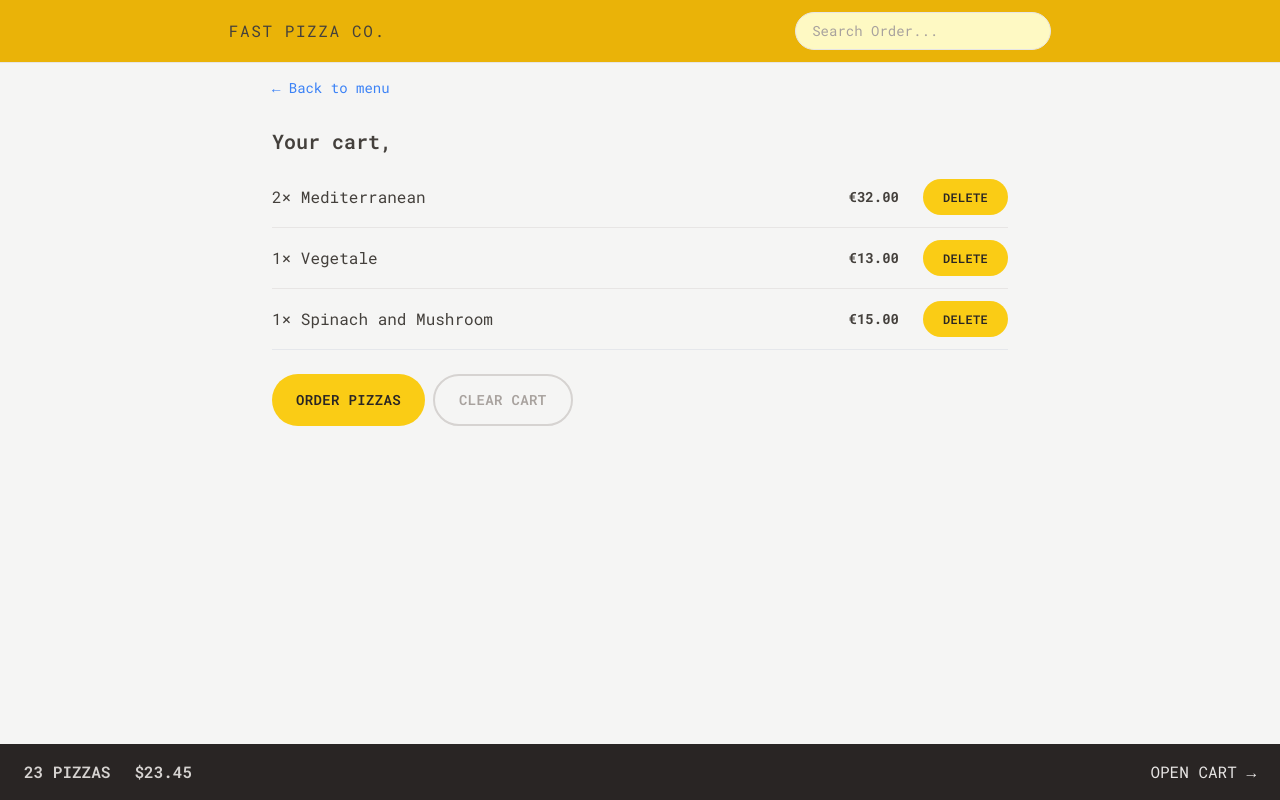
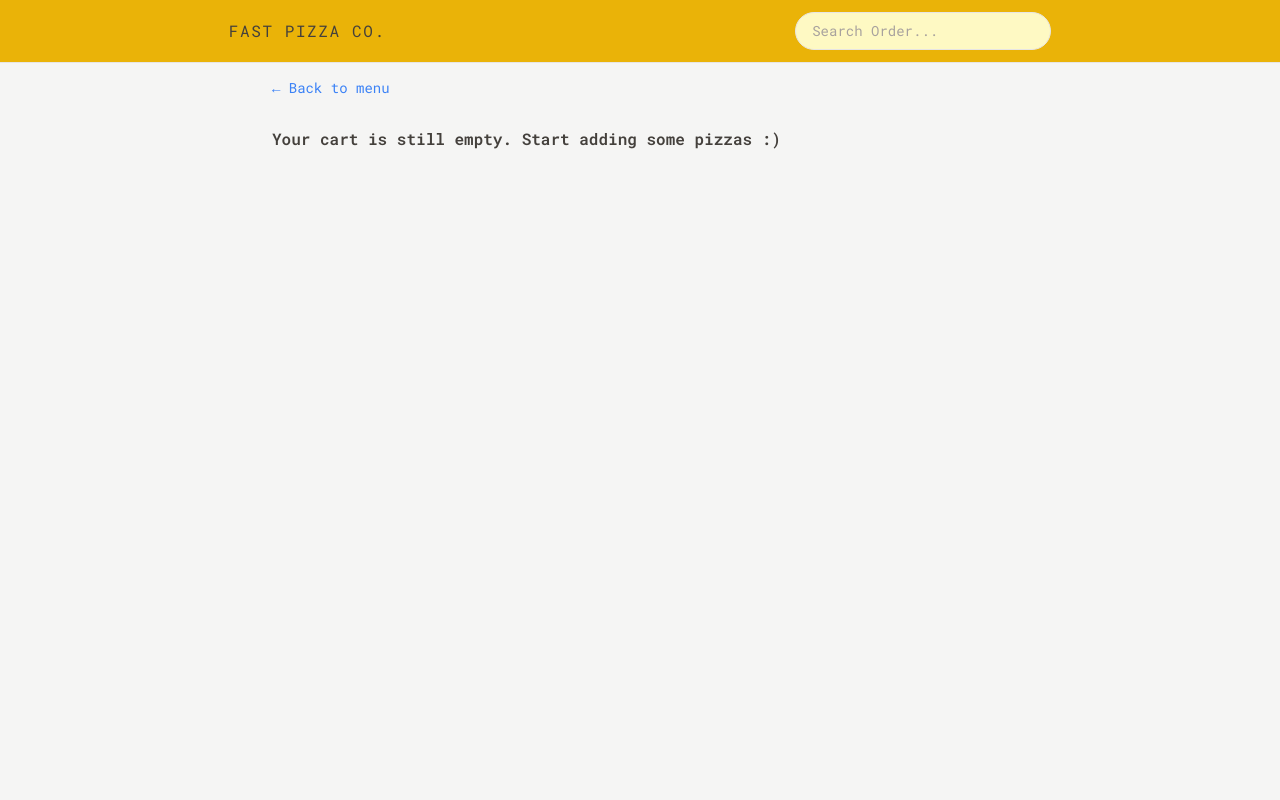
Before and after one commit to juanLude/pizza-ordering-app, a React (Vite) app: page /cart in a window 1280 px wide. Built offline with nearby package versions, Linux system fonts and the light colour scheme.

Commit message:
create UpdateItemQuantity comp

```diff
--- a/src/features/cart/Cart.jsx
+++ b/src/features/cart/Cart.jsx
@@ -1,35 +1,39 @@
 import LinkButton from "../../ui/LinkButton";
 import Button from "../../ui/Button";
 import CartItem from "./CartItem";
-import { useSelector } from "react-redux";
+import { useDispatch, useSelector } from "react-redux";
+import { clearCart, getCart } from "./cartSlice";
+import EmptyCart from "./EmptyCart";
 
-const fakeCart = [
-  {
-    pizzaId: 12,
-    name: "Mediterranean",
-    quantity: 2,
-    unitPrice: 16,
-    totalPrice: 32,
-  },
-  {
-    pizzaId: 6,
-    name: "Vegetale",
-    quantity: 1,
-    unitPrice: 13,
-    totalPrice: 13,
-  },
-  {
-    pizzaId: 11,
-    name: "Spinach and Mushroom",
-    quantity: 1,
-    unitPrice: 15,
-    totalPrice: 15,
-  },
-];
+// const fakeCart = [
+//   {
+//     pizzaId: 12,
+//     name: "Mediterranean",
+//     quantity: 2,
+//     unitPrice: 16,
+//     totalPrice: 32,
+//   },
+//   {
+//     pizzaId: 6,
+//     name: "Vegetale",
+//     quantity: 1,
+//     unitPrice: 13,
+//     totalPrice: 13,
+//   },
+//   {
+//     pizzaId: 11,
+//     name: "Spinach and Mushroom",
+//     quantity: 1,
+//     unitPrice: 15,
+//     totalPrice: 15,
+//   },
+// ];
 
 function Cart() {
-  const cart = fakeCart;
   const username = useSelector((state) => state.user.username);
+  const cart = useSelector(getCart);
+  const dispatch = useDispatch();
+  if (!cart.length) return <EmptyCart />;
   return (
     <div className="px-4 py-3">
       <LinkButton to="/menu">&larr; Back to menu</LinkButton>
@@ -38,7 +42,7 @@ function Cart() {
 
       <ul className="mt-3 divide-y divide-stone-200 border-b">
         {cart.map((item) => (
-          <CartItem item={item} key={item.key} />
+          <CartItem item={item} key={item.pizzaId} />
         ))}
       </ul>
 
@@ -47,7 +51,9 @@ function Cart() {
           Order pizzas
         </Button>
 
-        <Button type="secondary">Clear cart</Button>
+        <Button type="secondary" onClick={() => dispatch(clearCart())}>
+          Clear cart
+        </Button>
       </div>
     </div>
   );
--- a/src/features/cart/CartItem.jsx
+++ b/src/features/cart/CartItem.jsx
@@ -1,10 +1,15 @@
-import Button from "../../ui/Button";
+import { useSelector } from "react-redux";
 import { formatCurrency } from "../../utils/helpers";
+import DeleteItem from "./DeleteItem";
+import { getCurrentQuantityById } from "./cartSlice";
+import UpdateItemQuantity from "./UpdateItemQuantity";
+import { current } from "@reduxjs/toolkit";
 
 // eslint-disable-next-line react/prop-types
 function CartItem({ item }) {
   // eslint-disable-next-line react/prop-types, no-unused-vars
   const { pizzaId, name, quantity, totalPrice } = item;
+  const currentQuantity = useSelector(getCurrentQuantityById(pizzaId));
 
   return (
     <li className="py-3 sm:flex sm:items-center sm:justify-between">
@@ -13,7 +18,12 @@ function CartItem({ item }) {
       </p>
       <div className="flex items-center justify-between sm:gap-6">
         <p className="text-sm font-bold">{formatCurrency(totalPrice)}</p>
-        <Button type="small">Delete</Button>
+        <UpdateItemQuantity
+          pizzaId={pizzaId}
+          currentQuantity={currentQuantity}
+        />
+        {/* <Button type="small">Delete</Button> */}
+        <DeleteItem pizzaId={pizzaId} />
       </div>
     </li>
   );
--- a/src/features/cart/CartOverview.jsx
+++ b/src/features/cart/CartOverview.jsx
@@ -1,11 +1,17 @@
+import { useSelector } from "react-redux";
 import { Link } from "react-router-dom";
+import { getTotalCartPrice, getTotalCartQuantity } from "./cartSlice";
+import { formatCurrency } from "../../utils/helpers";
 
 function CartOverview() {
+  const totalCartQuantity = useSelector(getTotalCartQuantity);
+  const totalCartPrice = useSelector(getTotalCartPrice);
+  if (!totalCartQuantity) return null;
   return (
     <div className="flex items-center justify-between bg-stone-800 p-4 px-4 py-4 text-sm uppercase text-stone-200 sm:px-6 md:text-base">
       <p className="space-x-4 font-semibold text-stone-300 sm:space-x-6">
-        <span>23 pizzas</span>
-        <span>$23.45</span>
+        <span>{totalCartQuantity} pizzas</span>
+        <span>{formatCurrency(totalCartPrice)}</span>
       </p>
       <Link to="/cart">Open cart &rarr;</Link>
     </div>
--- /dev/null
+++ b/src/features/cart/DeleteItem.jsx
@@ -0,0 +1,13 @@
+/* eslint-disable react/prop-types */
+import { useDispatch } from "react-redux";
+import Button from "../../ui/Button";
+import { deleteItem } from "./cartSlice";
+
+export default function DeleteItem({ pizzaId }) {
+  const dispatch = useDispatch();
+  return (
+    <Button type="small" onClick={() => dispatch(deleteItem(pizzaId))}>
+      Delete
+    </Button>
+  );
+}
--- a/src/features/cart/EmptyCart.jsx
+++ b/src/features/cart/EmptyCart.jsx
@@ -1,11 +1,13 @@
-import { Link } from 'react-router-dom';
+import LinkButton from "../../ui/LinkButton";
 
 function EmptyCart() {
   return (
-    <div>
-      <Link to="/menu">&larr; Back to menu</Link>
+    <div className="px-4 py-3">
+      <LinkButton to="/menu">&larr; Back to menu</LinkButton>
 
-      <p>Your cart is still empty. Start adding some pizzas :)</p>
+      <p className="mt-7 font-semibold">
+        Your cart is still empty. Start adding some pizzas :)
+      </p>
     </div>
   );
 }
--- /dev/null
+++ b/src/features/cart/UpdateItemQuantity.jsx
@@ -0,0 +1,25 @@
+import { useDispatch } from "react-redux";
+import Button from "../../ui/Button";
+import { decreaseItemQuantity, increaseItemQuantity } from "./cartSlice";
+
+// eslint-disable-next-line react/prop-types
+export default function UpdateItemQuantity({ pizzaId, currentQuantity }) {
+  const dispatch = useDispatch();
+  return (
+    <div className="flex items-center gap-2 md:gap-3">
+      <Button
+        type="round"
+        onClick={() => dispatch(decreaseItemQuantity(pizzaId))}
+      >
+        -
+      </Button>
+      <span className="text-sm font-medium ">{currentQuantity}</span>
+      <Button
+        type="round"
+        onClick={() => dispatch(increaseItemQuantity(pizzaId))}
+      >
+        +
+      </Button>
+    </div>
+  );
+}
--- a/src/features/cart/cartSlice.js
+++ b/src/features/cart/cartSlice.js
@@ -1,16 +1,17 @@
 import { createSlice } from "@reduxjs/toolkit";
 
 const initialState = {
-  //   cart: [],
-  cart: [
-    {
-      pizzaId: 12,
-      name: "Mediterranean",
-      quantity: 2,
-      unitPrice: 16,
-      totalPrice: 32,
-    },
-  ],
+  cart: [],
+
+  // cart: [
+  //   {
+  //     pizzaId: 12,
+  //     name: 'Mediterranean',
+  //     quantity: 2,
+  //     unitPrice: 16,
+  //     totalPrice: 32,
+  //   },
+  // ],
 };
 
 const cartSlice = createSlice({
@@ -18,22 +19,28 @@ const cartSlice = createSlice({
   initialState,
   reducers: {
     addItem(state, action) {
-      //payload = newItem
+      // payload = newItem
       state.cart.push(action.payload);
     },
     deleteItem(state, action) {
-      //payload = pizzaId
+      // payload = pizzaId
       state.cart = state.cart.filter((item) => item.pizzaId !== action.payload);
     },
     increaseItemQuantity(state, action) {
+      // payload = pizzaId
       const item = state.cart.find((item) => item.pizzaId === action.payload);
+
       item.quantity++;
       item.totalPrice = item.quantity * item.unitPrice;
     },
     decreaseItemQuantity(state, action) {
+      // payload = pizzaId
       const item = state.cart.find((item) => item.pizzaId === action.payload);
+
       item.quantity--;
       item.totalPrice = item.quantity * item.unitPrice;
+
+      if (item.quantity === 0) cartSlice.caseReducers.deleteItem(state, action);
     },
     clearCart(state) {
       state.cart = [];
@@ -46,6 +53,20 @@ export const {
   deleteItem,
   increaseItemQuantity,
   decreaseItemQuantity,
+  clearCart,
 } = cartSlice.actions;
 
 export default cartSlice.reducer;
+
+export const getCart = (state) => state.cart.cart;
+
+export const getTotalCartQuantity = (state) =>
+  state.cart.cart.reduce((sum, item) => sum + item.quantity, 0);
+
+export const getTotalCartPrice = (state) =>
+  state.cart.cart.reduce((sum, item) => sum + item.totalPrice, 0);
+
+export const getCurrentQuantityById = (id) => (state) =>
+  state.cart.cart.find((item) => item.pizzaId === id)?.quantity ?? 0;
+
+// 'reselect'
--- a/src/ui/Button.jsx
+++ b/src/ui/Button.jsx
@@ -1,13 +1,14 @@
 import { Link } from "react-router-dom";
 
 // eslint-disable-next-line react/prop-types
-function Button({ children, disabled, to, type }) {
+function Button({ children, disabled, to, type, onClick }) {
   const base =
     "inline-block text-sm rounded-full bg-yellow-400 font-semibold uppercase tracking-wide text-stone-800 transition-colors duration-300 hover:bg-yellow-300 focus:bg-yellow-300 focus:outline-none focus:ring focus:ring-yellow-300 focus:ring-offset-2 disabled:cursor-not-allowed";
 
   const styles = {
     primary: base + " px-4 py-3 md:px-6 md:py-4",
     small: base + " px-4 py-2 md:px-5 md:py-2.5 text-xs",
+    round: base + " px-2.5 py-1 md:px-3.5 md:py-2 text-sm",
     secondary:
       "inline-block text-sm rounded-full border-2 border-stone-300 font-semibold uppercase tracking-wide text-stone-400 transition-colors duration-300 hover:bg-stone-300 hover:text-stone-800 focus:bg-stone-300 focus:text-stone-800 focus:outline-none focus:ring focus:ring-stone-200 focus:ring-offset-2 disabled:cursor-not-allowed px-4 py-2.5 md:px-6 md:py-3.5",
   };
@@ -18,7 +19,13 @@ function Button({ children, disabled, to, type }) {
         {children}
       </Link>
     );
-
+  if (onClick) {
+    return (
+      <button onClick={onClick} disabled={disabled} className={styles[type]}>
+        {children}
+      </button>
+    );
+  }
   return (
     <button disabled={disabled} className={styles[type]}>
       {children}
```
Also changed, not shown: src/features/menu/MenuItem.jsx (+36 -3 lines).
